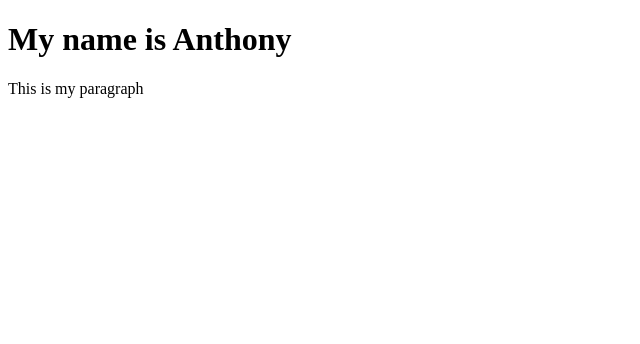
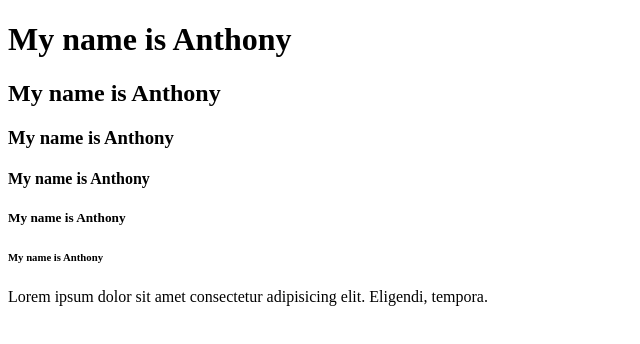
Before and after one commit to a-waltiere/First-Github-Project, a plain HTML site: page index.html in a window 1280 px wide. Shown: the whole page, without its empty margins (0-640 px from the left). Drawn offline with Linux system fonts and the light colour scheme.

Commit message:
Adding Headers and Sample Code

```diff
--- a/index.html
+++ b/index.html
@@ -7,7 +7,12 @@
     <title>HTML Project</title>
 </head>
 <body>
-    <h1>My name is Anthony</h1>
-    <p>This is my paragraph</p>
+    <h1>My name is Anthony</h1> <!-- This is my Header -->
+    <h2>My name is Anthony</h2>
+    <h3>My name is Anthony</h3>
+    <h4>My name is Anthony</h4>
+    <h5>My name is Anthony</h5>
+    <h6>My name is Anthony</h6>
+    <p>Lorem ipsum dolor sit amet consectetur adipisicing elit. Eligendi, tempora.</p> <!-- This is my paragraph -->
 </body>
 </html>
```
